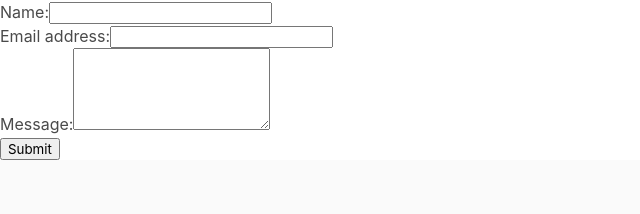
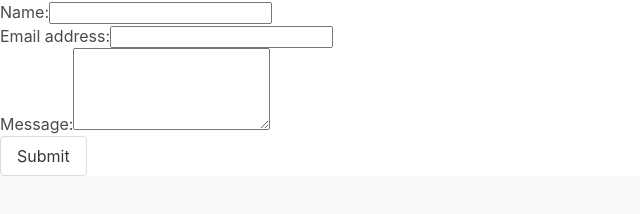
Before and after one commit to JHESSLER11/Hessler-React-Portfolio, a React (Create React App) app: page /contact in a window 1280 px wide. Shown: the part 100-314 px from the top of the page, without its empty margins (0-640 px from the left). Built offline with nearby package versions, Linux system fonts and the light colour scheme.

Commit message:
contact form

```diff
--- a/src/components/Contact/index.js
+++ b/src/components/Contact/index.js
@@ -56,7 +56,7 @@
                     <p className="error-text">{errorMessage}</p>
                 </div>
             )}
-            <button type="submit">Submit</button>
+            <button className="button" type="submit">Submit</button>
           </form>
         </section>
       )
--- a/src/components/Footer/index.js
+++ b/src/components/Footer/index.js
@@ -1,4 +1,4 @@
-import { FontAwesomeIcon } from '@fortawesome/react-fontawesome';
+import { FontAwesomeIcon } from '@fortawesome/react-fontawesome'
 import 'font-awesome/css/font-awesome.min.css';
 
 function Footer() {
```
